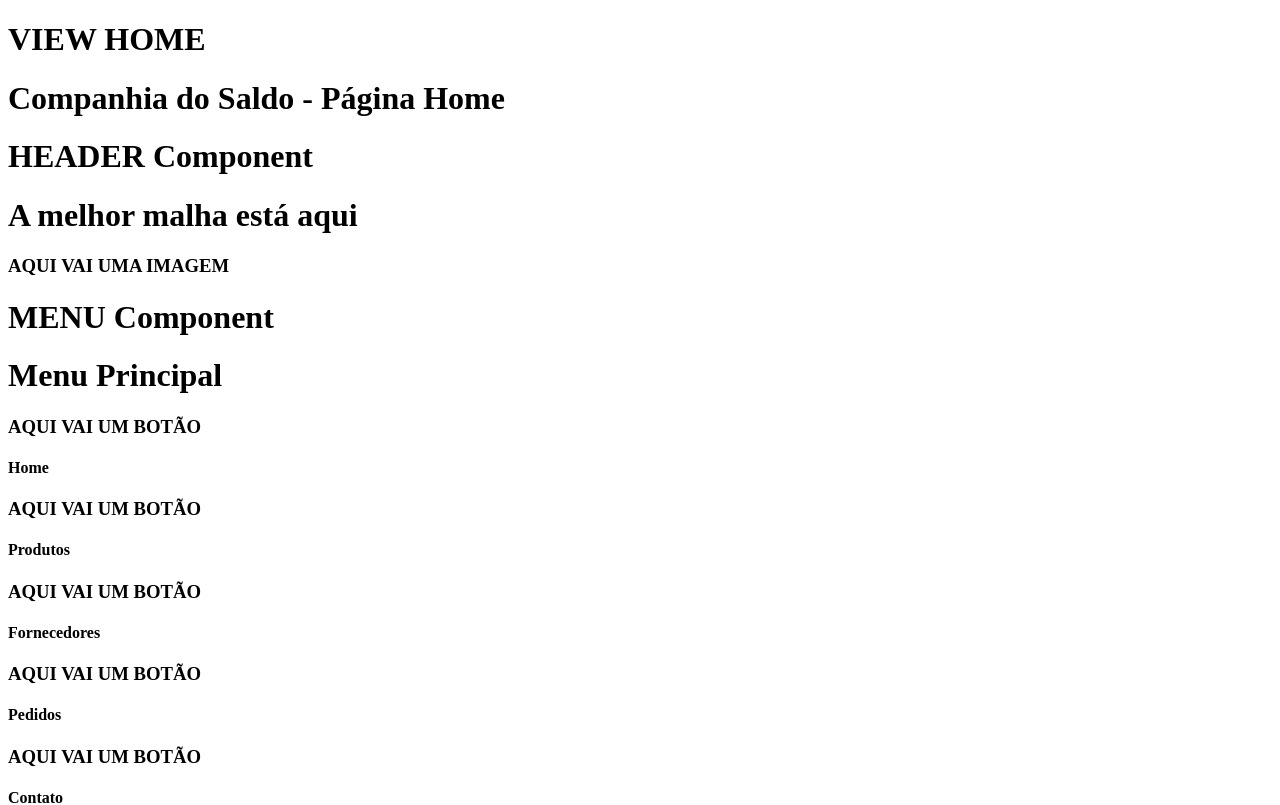
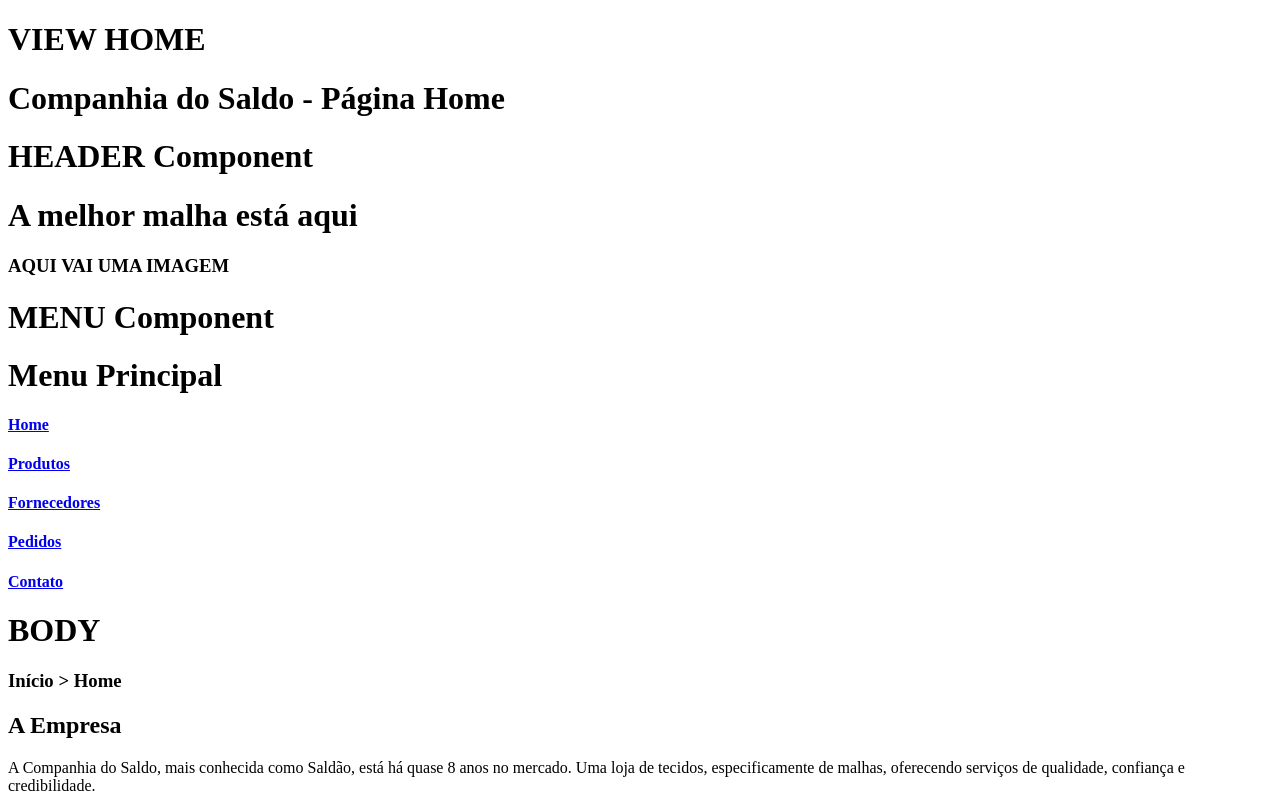
Before and after one commit to marcusviniciusmo/Companhia_Do_Saldo_Website, a React (Vite) app in the folder frontend/: page / in a window 1280 px wide. Shown: the top 805 px of the page. Built offline with nearby package versions, Linux system fonts and the light colour scheme.

Commit message:
Navigation through the views by the Menu component

```diff
--- a/frontend/src/components/Menu/index.tsx
+++ b/frontend/src/components/Menu/index.tsx
@@ -1,18 +1,31 @@
+import { Link } from 'react-router-dom';
+
 export function Menu() {
   return (
     <>
       <h1>MENU Component</h1>
       <h1>Menu Principal</h1>
-      <h3>AQUI VAI UM BOTÃO</h3>
-      <h4>Home</h4>
-      <h3>AQUI VAI UM BOTÃO</h3>
-      <h4>Produtos</h4>
-      <h3>AQUI VAI UM BOTÃO</h3>
-      <h4>Fornecedores</h4>
-      <h3>AQUI VAI UM BOTÃO</h3>
-      <h4>Pedidos</h4>
-      <h3>AQUI VAI UM BOTÃO</h3>
-      <h4>Contato</h4>
+
+      <Link to='/'>
+        <h4>Home</h4>
+      </Link>
+
+      <Link to='/products'>
+        <h4>Produtos</h4>
+      </Link>
+
+      <Link to='/suppliers'>
+        <h4>Fornecedores</h4>
+      </Link>
+
+      <Link to='/orders'>
+        <h4>Pedidos</h4>
+      </Link>
+
+      <Link to='/contact'>
+        <h4>Contato</h4>
+      </Link>
+
     </>
   );
 };
```
